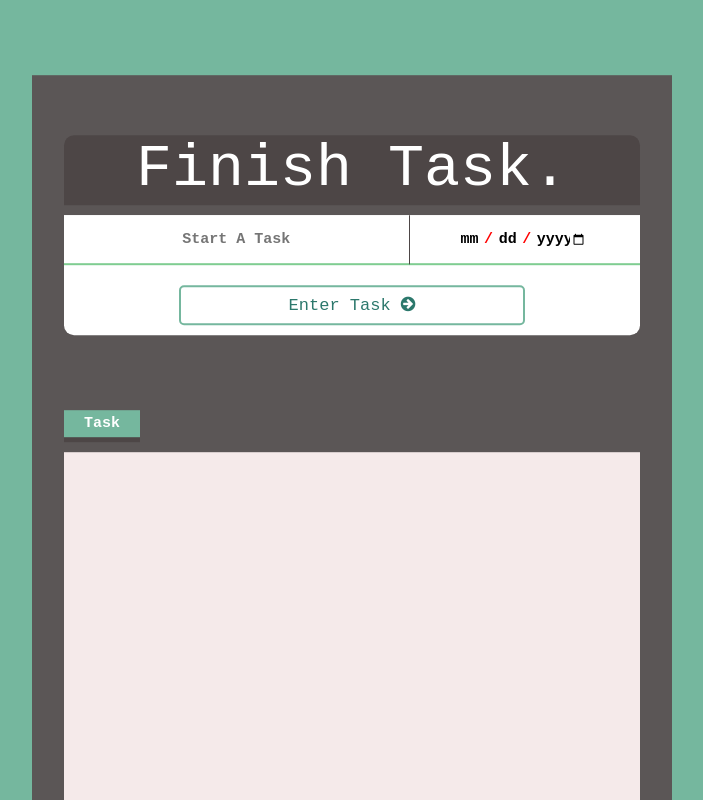
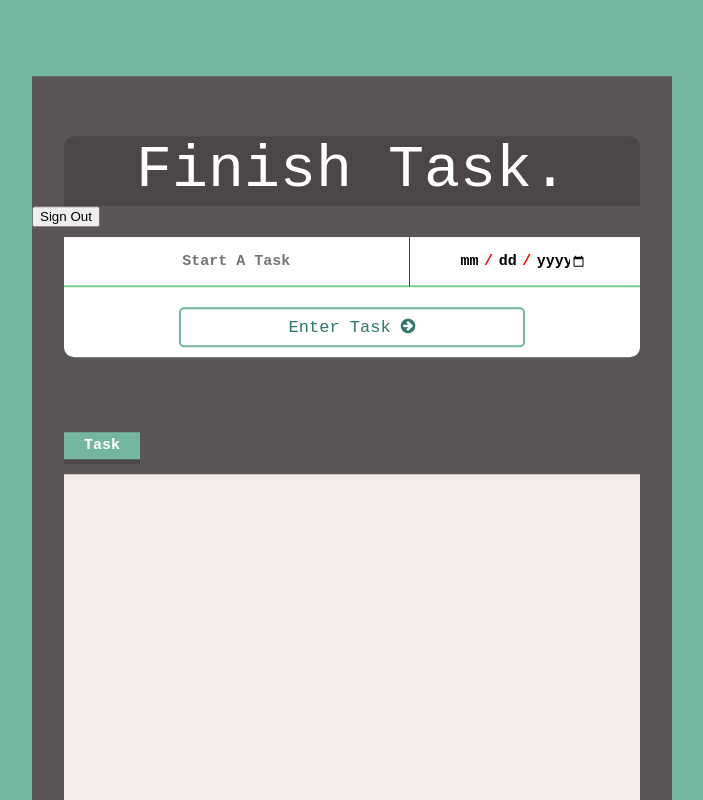
Before and after one commit to jurasw/platforma, a plain HTML site: page task.html in a window 1280 px wide. Shown: the whole page, without its empty margins (288-991 px from the left). Drawn offline with Linux system fonts and the light colour scheme; no server answers.

Commit message:
Add files via upload

```diff
--- a/task.html
+++ b/task.html
@@ -32,7 +32,7 @@
       <div id="finish_task_header">
         <p> Finish Task. </p>
       </div>
-
+      <button onClick="signOut()" id="signOut"> Sign Out</button>
       <div id="task_input_container">
         <input id="input_box" type="text" placeholder="Start A Task"/>
         <input id="input_date" type="date"/>
--- a/tasks.js
+++ b/tasks.js
@@ -231,3 +231,10 @@
     task.remove();
 
   }
+
+  function signOut(){
+
+    auth.signOut();
+    alert("Signed Out");
+
+   }
```
Also changed, not shown: index.html (line endings or trailing spaces).
